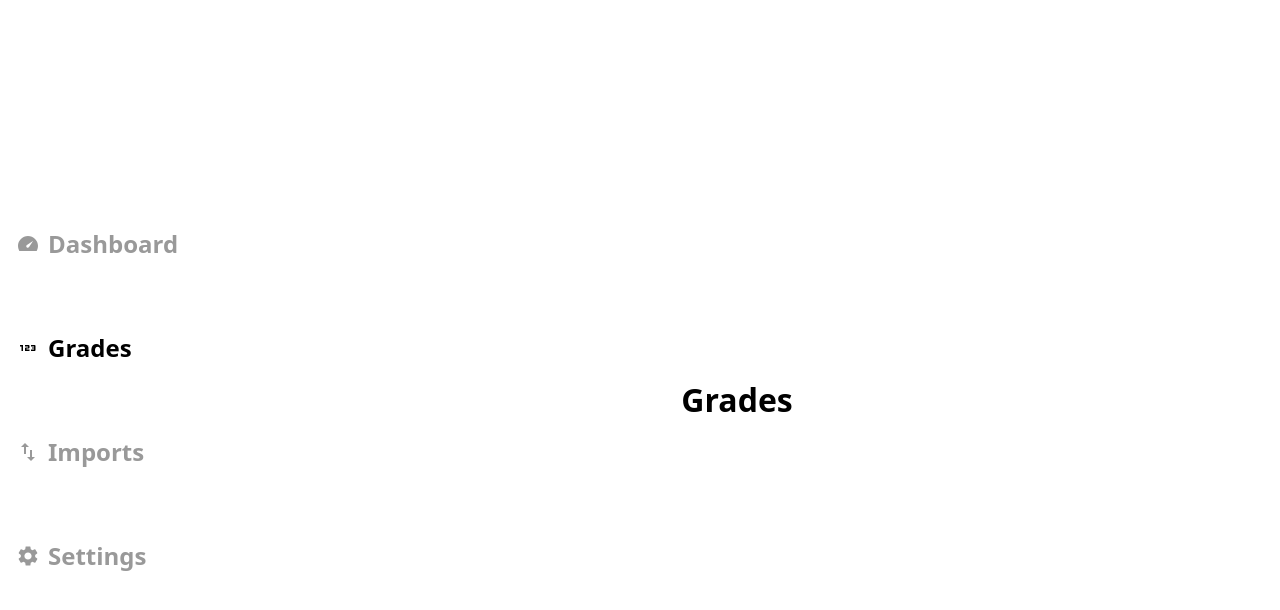
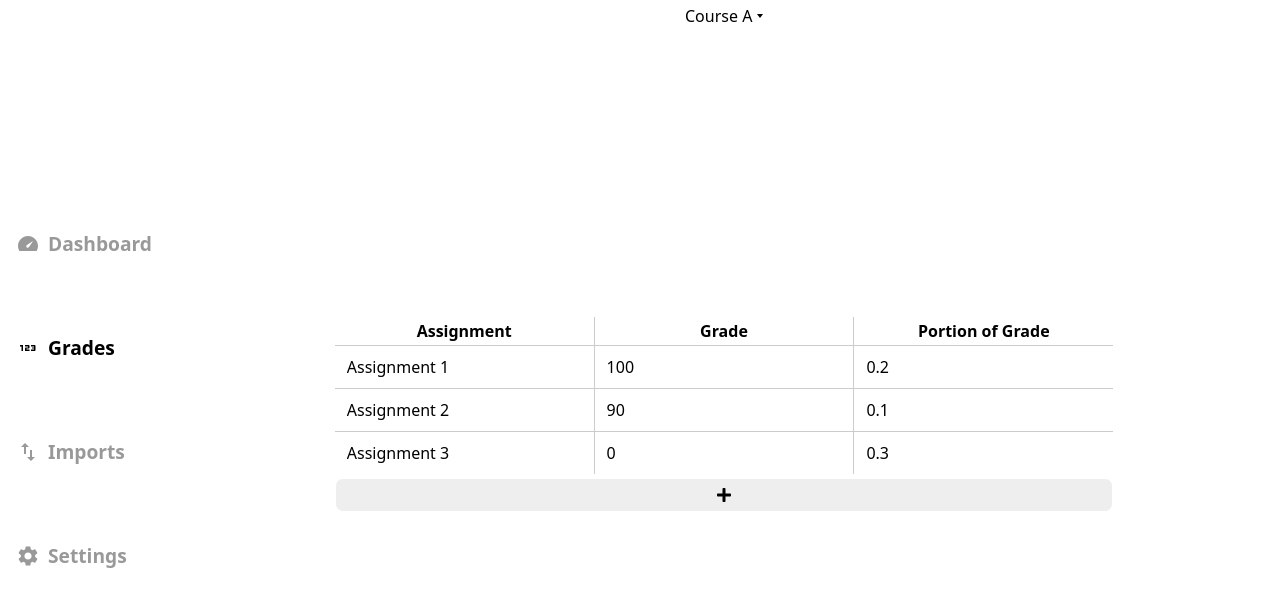
Before and after one commit to GuterBenutzername/gw-frontend, a React (Vite) app: page /grades in a window 1280 px wide. Shown: the top 610 px of the page. Built offline with nearby package versions, Linux system fonts and the light colour scheme.

Commit message:
update, create basic Grades prototype

```diff
--- a/src/routes/grades/Grades.tsx
+++ b/src/routes/grades/Grades.tsx
@@ -1,9 +1,150 @@
+import { useState } from "react";
 import "./grades.css";
+import { FaPlus } from "react-icons/fa";
+
+const fakeData = [
+  {
+    name: "Course A",
+    assignments: [
+      { name: "Assignment 1", grade: 100, portion_of_grade: 0.2, t: false },
+      { name: "Assignment 2", grade: 90, portion_of_grade: 0.1, t: false },
+      { name: "Assignment 3", grade: 0, portion_of_grade: 0.3, t: true },
+    ],
+  },
+  {
+    name: "Course B",
+    assignments: [
+      { name: "Assignment 3", grade: 100, portion_of_grade: 0.2, t: false },
+      { name: "Assignment 4", grade: 9, portion_of_grade: 0.1, t: false },
+      { name: "Assignment 5", grade: -12, portion_of_grade: 0, t: true },
+      { name: "Assignment 4", grade: 9, portion_of_grade: 0.1, t: false },
+      { name: "Assignment 5", grade: -12, portion_of_grade: 0, t: true },
+      { name: "Assignment 4", grade: 9, portion_of_grade: 0.1, t: false },
+      { name: "Assignment 5", grade: -12, portion_of_grade: 0, t: true },
+      { name: "Assignment 4", grade: 9, portion_of_grade: 0.1, t: false },
+      { name: "Assignment 5", grade: -12, portion_of_grade: 0, t: true },
+      { name: "Assignment 4", grade: 9, portion_of_grade: 0.1, t: false },
+      { name: "Assignment 5", grade: -12, portion_of_grade: 0, t: true },
+      { name: "Assignment 4", grade: 9, portion_of_grade: 0.1, t: false },
+      { name: "Assignment 5", grade: -12, portion_of_grade: 0, t: true },
+      { name: "Assignment 4", grade: 9, portion_of_grade: 0.1, t: false },
+      { name: "Assignment 5", grade: -12, portion_of_grade: 0, t: true },
+    ],
+  },
+];
 
 export default function Grades() {
-    return (
-        <div className="grades">
-            <h1>Grades</h1>
-        </div>
-    );
+  const [currentSelectedCourse, setCurrentSelectedCourse] = useState(
+    fakeData[0]
+  );
+  return (
+    <div className="grades">
+      <span className="selected-course-wrapper">
+        <select
+          className="selected-course"
+          value={currentSelectedCourse.name}
+          onChange={(e) =>
+            setCurrentSelectedCourse(
+              fakeData.find((course) => course.name === e.target.value) ??
+                fakeData[0]
+            )
+          }
+        >
+          {fakeData.map((course) => (
+            <option key={course.name} value={course.name}>
+              {course.name}
+            </option>
+          ))}
+        </select>
+      </span>
+      <div className="grades-table-wrapper">
+        <table className="grades-table">
+          <thead>
+            <tr>
+              <th>Assignment</th>
+              <th>Grade</th>
+              <th>Portion of Grade</th>
+            </tr>
+          </thead>
+          <tbody>
+            {currentSelectedCourse.assignments.map((assignment, index) => (
+              <tr key={index}>
+                <td>
+                  <input
+                    className="grades-input"
+                    type="text"
+                    value={assignment.name}
+                    onChange={(e) => {
+                      const newAssignments = [
+                        ...currentSelectedCourse.assignments,
+                      ];
+                      newAssignments[index].name = e.target.value;
+                      setCurrentSelectedCourse({
+                        ...currentSelectedCourse,
+                        assignments: newAssignments,
+                      });
+                    }}
+                  />
+                </td>
+                <td>
+                  <input
+                    className="grades-input"
+                    type="number"
+                    value={assignment.grade}
+                    onChange={(e) => {
+                      const newAssignments = [
+                        ...currentSelectedCourse.assignments,
+                      ];
+                      newAssignments[index].grade = parseInt(e.target.value);
+                      setCurrentSelectedCourse({
+                        ...currentSelectedCourse,
+                        assignments: newAssignments,
+                      });
+                    }}
+                  />
+                </td>
+                <td>
+                  <input
+                    className="grades-input"
+                    type="number"
+                    value={assignment.portion_of_grade}
+                    onChange={(e) => {
+                      const newAssignments = [
+                        ...currentSelectedCourse.assignments,
+                      ];
+                      newAssignments[index].portion_of_grade = parseFloat(
+                        e.target.value
+                      );
+                      setCurrentSelectedCourse({
+                        ...currentSelectedCourse,
+                        assignments: newAssignments,
+                      });
+                    }}
+                  />
+                </td>
+              </tr>
+            ))}
+          </tbody>
+        </table>
+        <button
+          className="add-assignment"
+          onClick={() => {
+            const newAssignments = [...currentSelectedCourse.assignments];
+            newAssignments.push({
+              name: "",
+              grade: 0,
+              portion_of_grade: 0,
+              t: false,
+            });
+            setCurrentSelectedCourse({
+              ...currentSelectedCourse,
+              assignments: newAssignments,
+            });
+          }}
+        >
+          <FaPlus />
+        </button>
+      </div>
+    </div>
+  );
 }
--- a/src/routes/grades/grades.css
+++ b/src/routes/grades/grades.css
@@ -1,7 +1,104 @@
-.grades {
+.selected-course {
+    border: 0.9px solid #fefefe;
+    transition: all 0.5s ease-in-out;
+    border-top: none;
+    height: 32px;
+}
+
+.selected-course:focus {
+    border: 0.9px solid #999; /* 0.9px won't move anything on transition */
+    border-radius: 1px;
+    border-top: none;
+    outline: none;
+}
+
+.selected-course-wrapper {
     width: 100%;
-    height: 100%;
     display: flex;
     justify-content: center;
     align-items: center;
 }
+
+.dropdown-icon {
+    font-size: 1.8rem;
+}
+
+.grades {
+    width: 100%;
+    height: 100%;
+}
+
+.grades-table-wrapper {
+    width: 100%;
+    height: calc(100% - 32px);
+    display: flex;
+    flex-direction: column;
+    justify-content: center;
+    align-items: center;
+}
+
+.grades-table {
+    width: 70%;
+    border: none;
+
+}
+table {
+    border-collapse: collapse;
+    transition: all 0.25s ease-in-out;
+  }
+  table td, table th {
+    border: 1px solid #ccc;
+    padding: 2px;
+    padding-left: 5px;
+    padding-right: 5px;
+  }
+  table tr:first-child th {
+    border-top: 0;
+  }
+  table tr:last-child td {
+    border-bottom: 0;
+  }
+  table tr td:first-child,
+  table tr th:first-child {
+    border-left: 0;
+  }
+  table tr td:last-child,
+  table tr th:last-child {
+    border-right: 0;
+  }
+  .grades-input {
+    width: 100%;
+    border-radius: 4px;
+    border: 0.5px solid #fff;
+    margin: 2px;
+    margin-left: 0; /* table padding does something weird here */
+    transition: all 0.25s ease-in-out;
+    text-overflow: ellipsis;
+
+    &:focus {
+      border: 0.5px solid #999;
+      outline: none;
+    }
+  }
+
+  .add-assignment {
+    width: 70%;
+    background-color: #eee;
+    border-radius: 8px;
+    transition: all 0.25s;
+    border: 0.5px solid #fff;
+    display: flex;
+    justify-content: center;
+    align-items: center;
+    padding: 8px;
+    margin: 4px;
+
+    &:hover {
+      filter: drop-shadow(0px 0px 2px #aaa);
+    }
+
+    &:active {
+      background-color: #aaa;
+      transition: none;
+    }
+  }
--- a/src/routes/root.css
+++ b/src/routes/root.css
@@ -30,18 +30,25 @@
     color: #999;
 
     &:hover {
-        background-color: #fafafa;
+        background-color: #fefefe;
         color: #666;
+    }
+
+    &:focus {
+        background-color: #fefefe;
+        color: #444;
+        outline: none;
     }
 
     text-decoration: none;
     font-weight: bold;
-    font-size: 1.5rem;
+    font-size: 1.2rem;
     padding: 16px;
     width: 100%;
     height: 100%;
     display: flex;
     align-items: center;
+    transition: all 0.1s;
 }
 
 .sidebar-item a.active {
```
Also changed, not shown: 1 other file (tests, documents, lock files or other folders).
